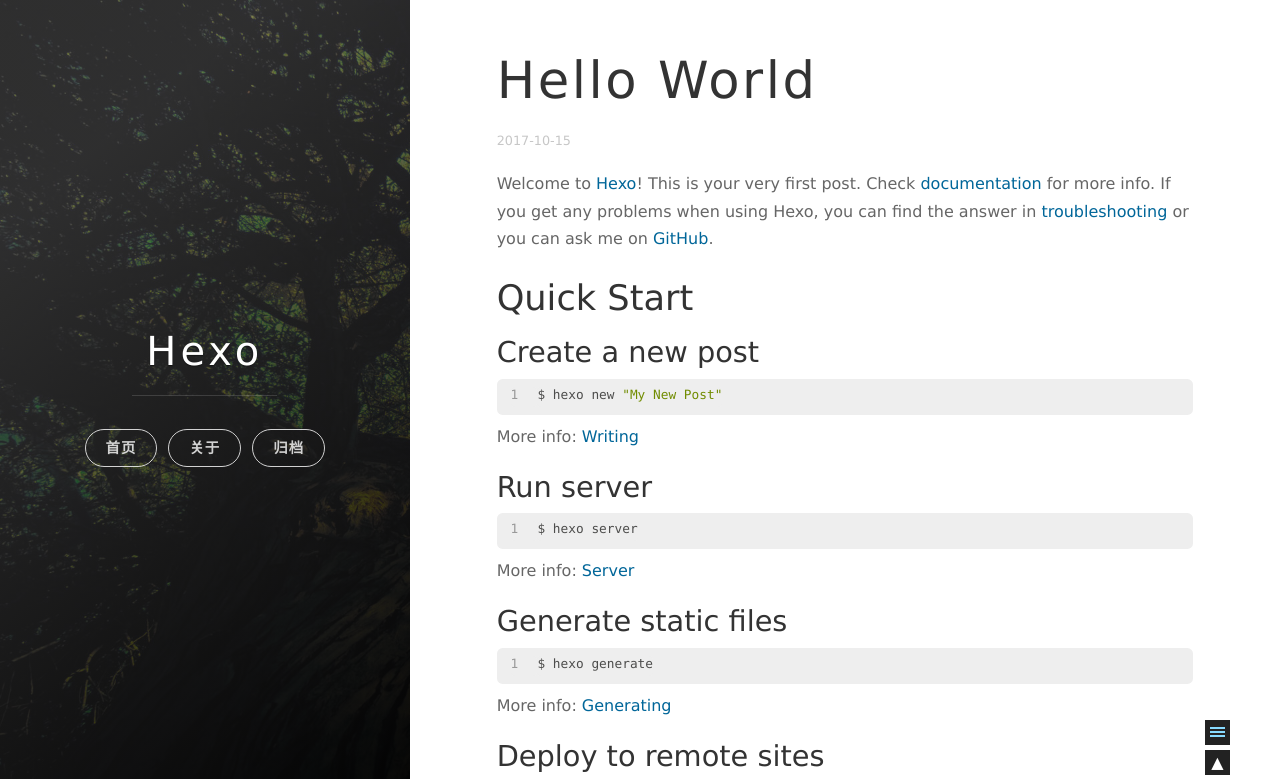
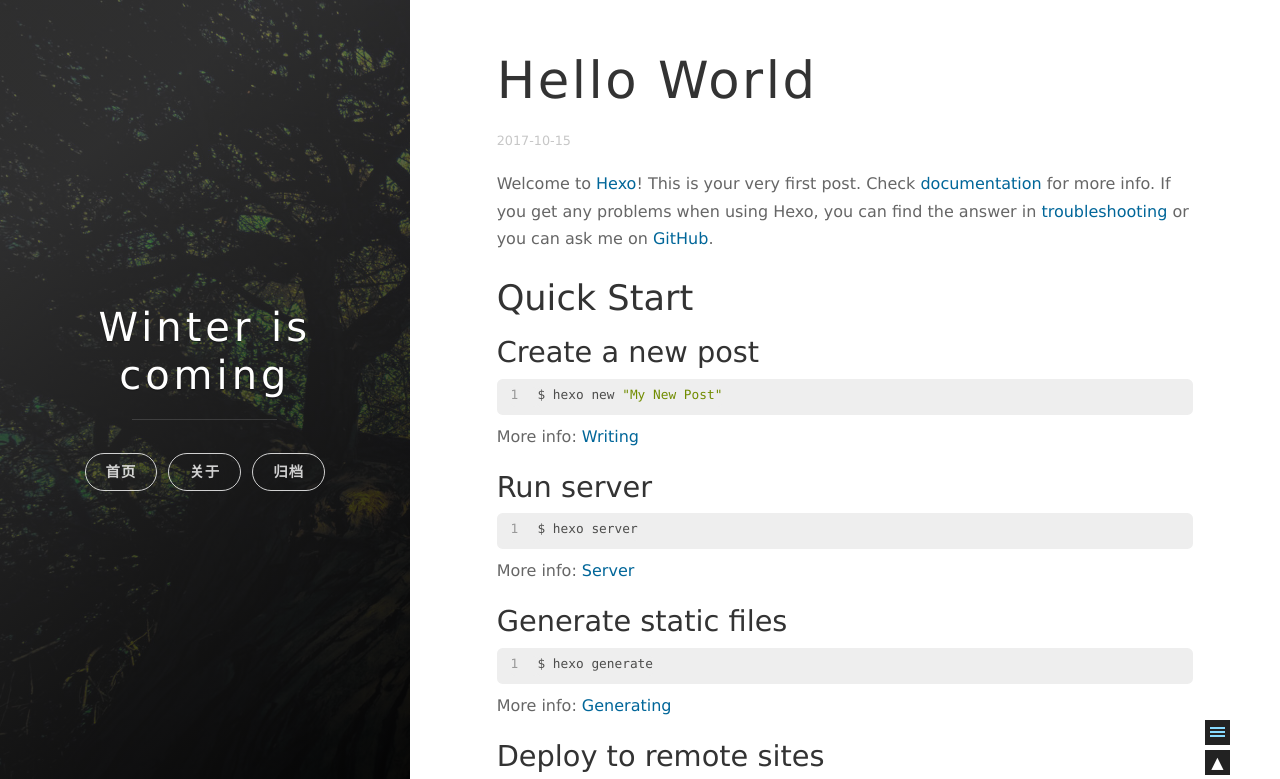
Before and after one commit to Llinsen/Llinsen.github.io, a plain HTML site: page 2017/10/15/hello-world/index.html in a window 1280 px wide. Shown: the top 779 px of the page. Drawn offline with nearby package versions, Linux system fonts and the light colour scheme; some packages are replaced by stand-ins of ours.

Commit message:
Site updated: 2017-10-16 12:29:07

```diff
--- a/2017/10/15/hello-world/index.html
+++ b/2017/10/15/hello-world/index.html
@@ -7,7 +7,7 @@
 
 
     <title>
-      Hello World | Hexo
+      Hello World | Winter is coming
     </title>
 
     <meta name="viewport" content="width=device-width, initial-scale=1, maximum-scale=1, user-scalable=no">
@@ -18,13 +18,13 @@
 
     <meta name="description" content="Welcome to Hexo! This is your very first post. Check documentation for more info. If you get any problems when using Hexo, you can find the answer in troubleshooting or you can ask me on GitHub. Quick">
 <meta property="og:type" content="article">
-<meta property="og:title" content="Hello World | Hexo">
+<meta property="og:title" content="Hello World | Winter is coming">
 <meta property="og:url" content="http://yoursite.com/2017/10/15/hello-world/index.html">
-<meta property="og:site_name" content="Hexo">
+<meta property="og:site_name" content="Winter is coming">
 <meta property="og:description" content="Welcome to Hexo! This is your very first post. Check documentation for more info. If you get any problems when using Hexo, you can find the answer in troubleshooting or you can ask me on GitHub. Quick">
 <meta property="og:updated_time" content="2017-10-15T12:56:09.856Z">
 <meta name="twitter:card" content="summary">
-<meta name="twitter:title" content="Hello World | Hexo">
+<meta name="twitter:title" content="Hello World | Winter is coming">
 <meta name="twitter:description" content="Welcome to Hexo! This is your very first post. Check documentation for more info. If you get any problems when using Hexo, you can find the answer in troubleshooting or you can ask me on GitHub. Quick">
 
 
@@ -57,7 +57,7 @@
 
 
 
-        <h1 class="panel-cover__title panel-title"><a href="/" title="link to homepage">Hexo</a></h1>
+        <h1 class="panel-cover__title panel-title"><a href="/" title="link to homepage">Winter is coming</a></h1>
         <hr class="panel-cover__divider" />
 
 
```
Also changed, not shown: archives/2017/10/index.html (+2 -2 lines), archives/2017/index.html (+2 -2 lines), archives/index.html (+2 -2 lines), index.html (+5 -5 lines).
